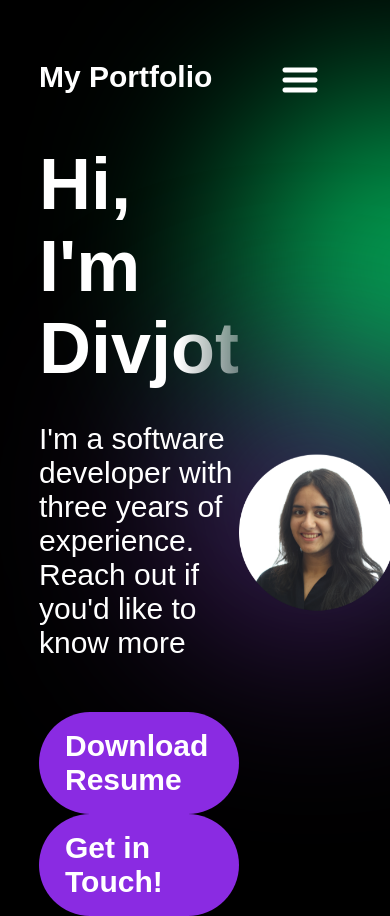
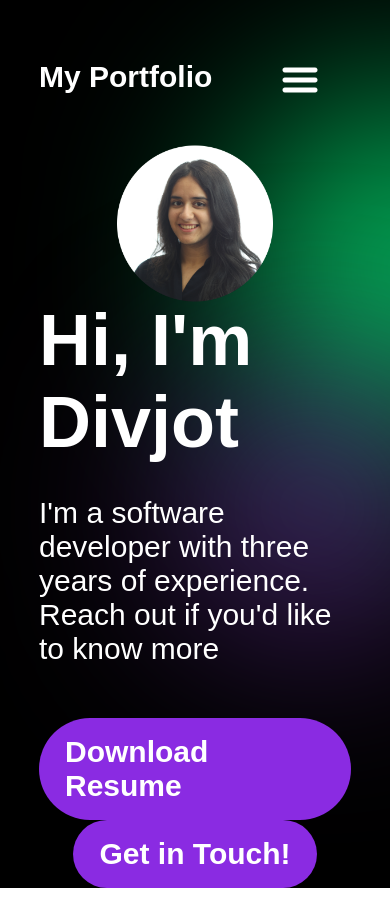
Before and after one commit to dvirdi01/PortfolioWesbite, a React (Vite) app in the folder WebsiteTrial2/: page / in a window 390 px wide. Shown: the top 916 px of the page. After the commit the page ends 888 px from the top, so only its background shows below. Built offline with nearby package versions, Linux system fonts and the light colour scheme.

Commit message:
Finished Hero Section
^

```diff
--- a/WebsiteTrial2/src/components/navbar/Hero/Hero.module.css
+++ b/WebsiteTrial2/src/components/navbar/Hero/Hero.module.css
@@ -98,3 +98,12 @@
     filter: blur(100px);
     z-index: 0;
 }
+
+@media screen and (max-width: 830px) {
+    .container {
+        flex-direction: column-reverse;
+    }
+    .content {
+        align-items: center;
+    }
+}
```
